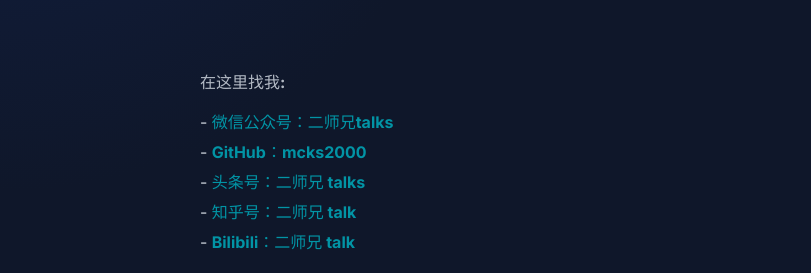
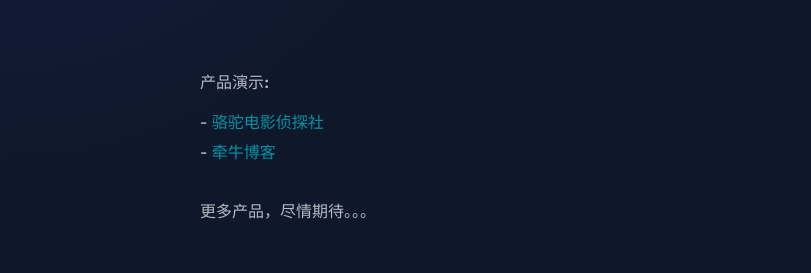
Before and after one commit to silvbb/qianniu, a React (Vite) app: page / in a window 1280 px wide. Shown: the part 303-576 px from the top of the page, without its empty margins (0-811 px from the left). Built offline with nearby package versions, Linux system fonts and the light colour scheme.

Commit message:
增加产品演示

```diff
--- a/src/components/SocialLinks.tsx
+++ b/src/components/SocialLinks.tsx
@@ -1,9 +1,29 @@
 import type React from 'react';
 import './SocialLinks.css';
+import './Header.css'
 
 const SocialLinks: React.FC = () => {
   return (
     <div className="social-links">
+      <h4>产品演示:</h4>
+      <ul>
+        <li>
+          <p> -  <a href="https://movie.qianniu.city" target="_blank" rel="noopener noreferrer">
+            骆驼电影侦探社
+          </a> </p>
+        </li>
+        <li>
+          <p> -  <a href="https://blog.qianniu.city" target="_blank" rel="noopener noreferrer">
+            牵牛博客
+          </a> </p>
+        </li>
+        <br />
+        <li>
+          <p>更多产品，尽情期待。。。</p>
+        </li>
+
+
+      </ul>
       <h4>在这里找我: </h4>
       <ul>
         <li>
```
